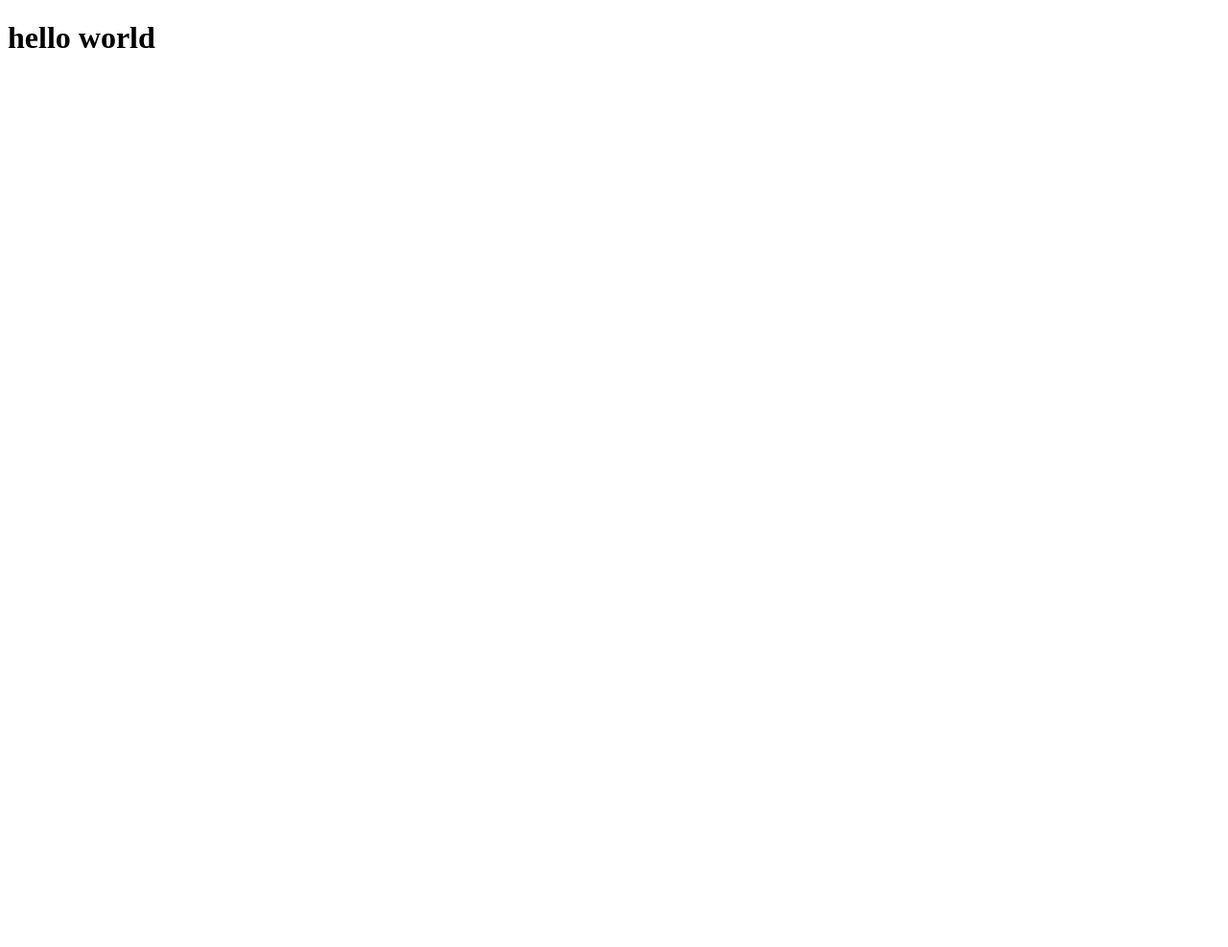
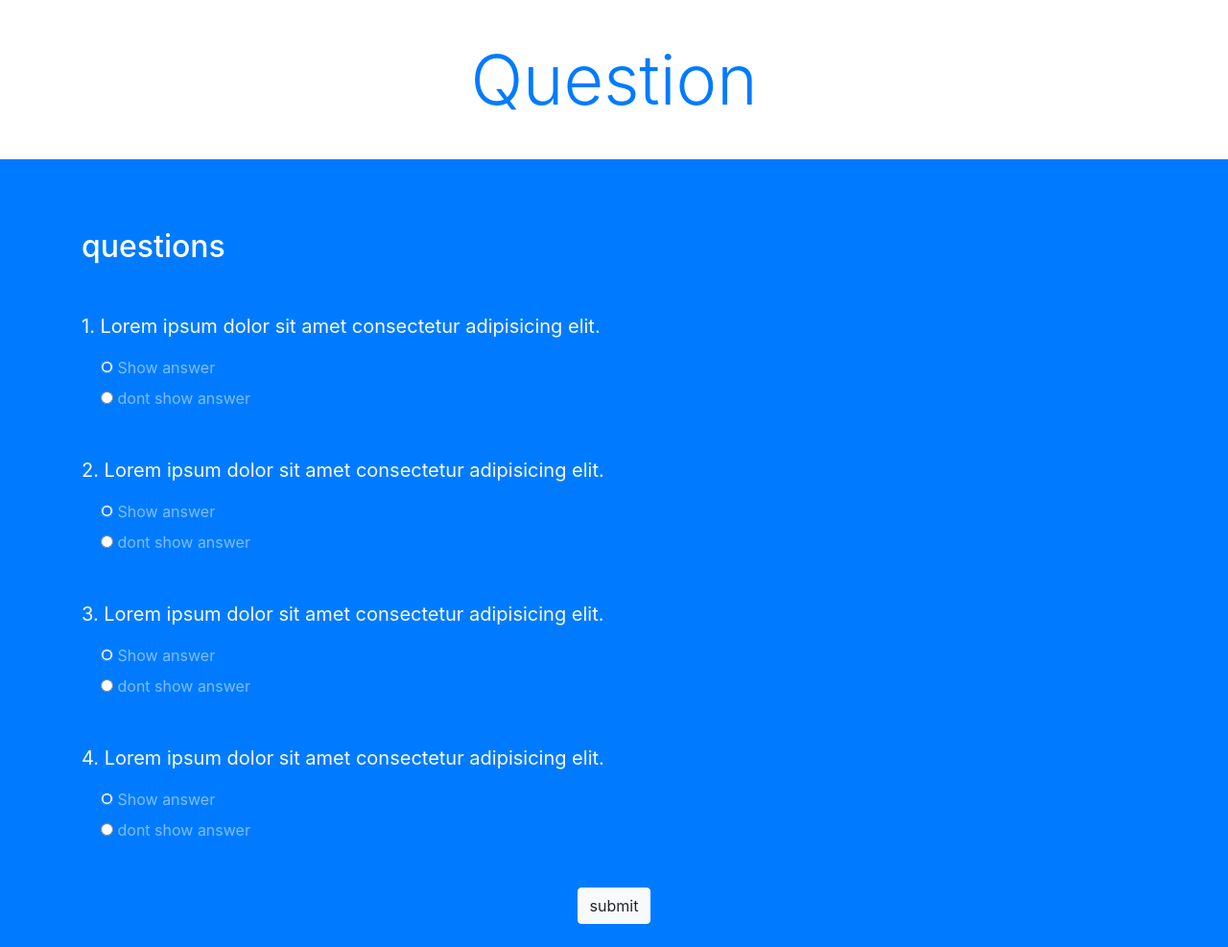
Before and after one commit to tejidokit/Interactive-Quiz, a plain HTML site: page index.html in a window 1280 px wide. Shown: the whole page at 96% size. Before the commit the page ends 800 px from the top, so only its background shows below. Drawn offline with nearby package versions, Linux system fonts and the light colour scheme.

Commit message:
html template with bootstrap

```diff
--- a/index.html
+++ b/index.html
@@ -3,11 +3,92 @@
 <head>
     <meta charset="UTF-8">
     <meta name="viewport" content="width=device-width, initial-scale=1.0">
+    <link rel="stylesheet" href="https://stackpath.bootstrapcdn.com/bootstrap/4.5.0/css/bootstrap.min.css" integrity="sha384-9aIt2nRpC12Uk9gS9baDl411NQApFmC26EwAOH8WgZl5MYYxFfc+NcPb1dKGj7Sk" crossorigin="anonymous">
     <title>Interactive Quiz</title>
 </head>
 <body>
 
-    <h1>hello world</h1>
+   <!--Top Section-->
+
+   <div class="intro py-3 bg-white text-center">
+       <div class="container">
+           <h2 class="text-primary display-3 my-4">Question</h2>
+       </div>
+   </div>
+
+
+   <!--Quiz Section-->
+
+   <div class="quiz py-4 bg-primary">
+       <div class="container">
+           <h2 class="my-5 text-white">questions</h2>
+
+           <form action="" class="quiz-form text-light">
+               <div class="my-5">
+                   <p class="lead font-weight-normal">
+                       1. Lorem ipsum dolor sit amet consectetur adipisicing elit.
+                   </p>
+                   <div class="form-check my-2 text-white-50">
+                       <input type="radio" name="q1" value="A" checked>
+                       <label class="form-check-label">Show answer</label>
+                   </div>
+                   <div class="form-check my-2 text-white-50">
+                    <input type="radio" name="q1" value="B">
+                    <label class="form-check-label">dont show answer</label>
+                </div>
+               </div>
+
+               <div class="my-5">
+                <p class="lead font-weight-normal">
+                    2. Lorem ipsum dolor sit amet consectetur adipisicing elit.
+                </p>
+                <div class="form-check my-2 text-white-50">
+                    <input type="radio" name="q2" value="A" checked>
+                    <label class="form-check-label">Show answer</label>
+                </div>
+                <div class="form-check my-2 text-white-50">
+                 <input type="radio" name="q2" value="B">
+                 <label class="form-check-label">dont show answer</label>
+            </div>
+            </div>
+
+            <div class="my-5">
+                <p class="lead font-weight-normal">
+                    3. Lorem ipsum dolor sit amet consectetur adipisicing elit.
+                </p>
+                <div class="form-check my-2 text-white-50">
+                    <input type="radio" name="q3" value="A" checked>
+                    <label class="form-check-label">Show answer</label>
+                </div>
+                <div class="form-check my-2 text-white-50">
+                 <input type="radio" name="q3" value="B">
+                 <label class="form-check-label">dont show answer</label>
+             </div>
+            </div>
+
+            <div class="my-5">
+                <p class="lead font-weight-normal">
+                    4. Lorem ipsum dolor sit amet consectetur adipisicing elit.
+                </p>
+                <div class="form-check my-2 text-white-50">
+                    <input type="radio" name="q4" value="A" checked>
+                    <label class="form-check-label">Show answer</label>
+                </div>
+                <div class="form-check my-2 text-white-50">
+                 <input type="radio" name="q4" value="B">
+                 <label class="form-check-label">dont show answer</label>
+             </div>
+            </div>
+
+            <div class="text-center">
+                <input type="submit" class="btn btn-light" value="submit">
+            </div>
+           </form>
+       </div>
+   </div>
+
+
+
 
 </body>
 </html>
```
